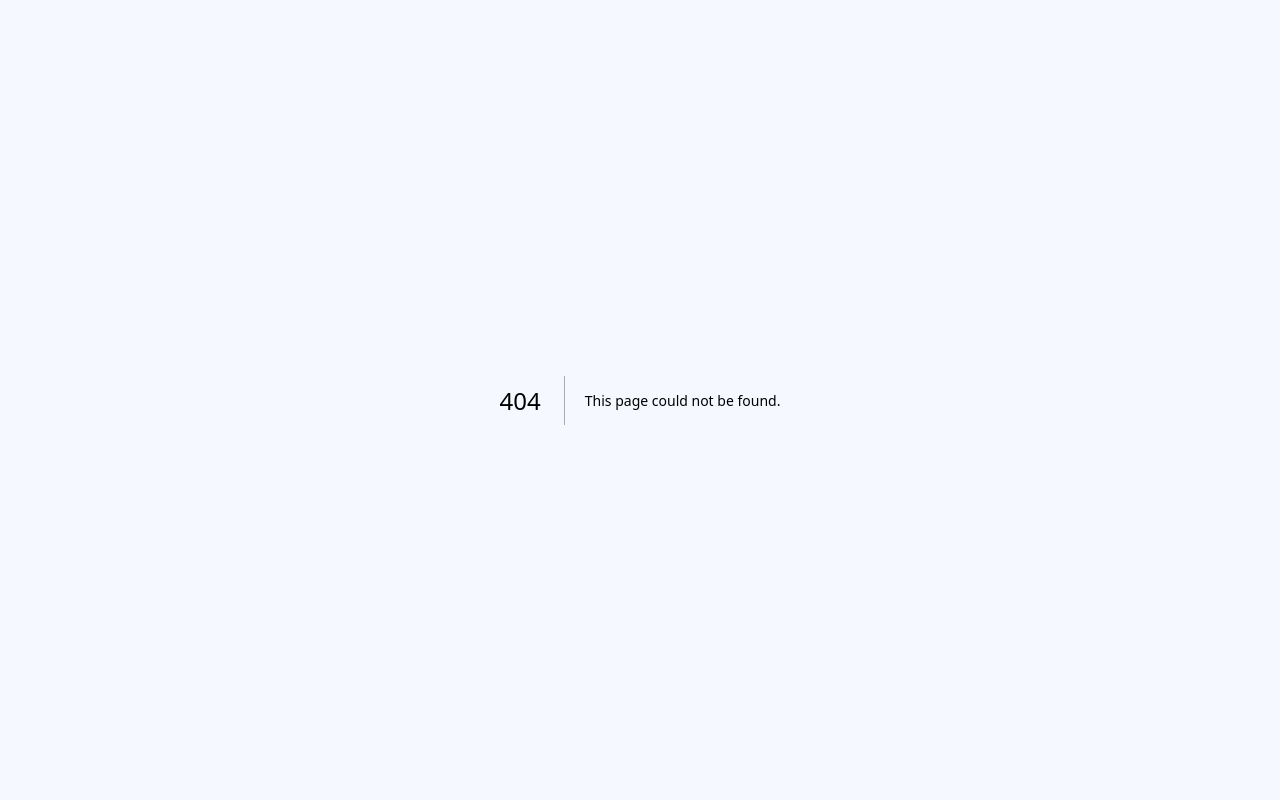
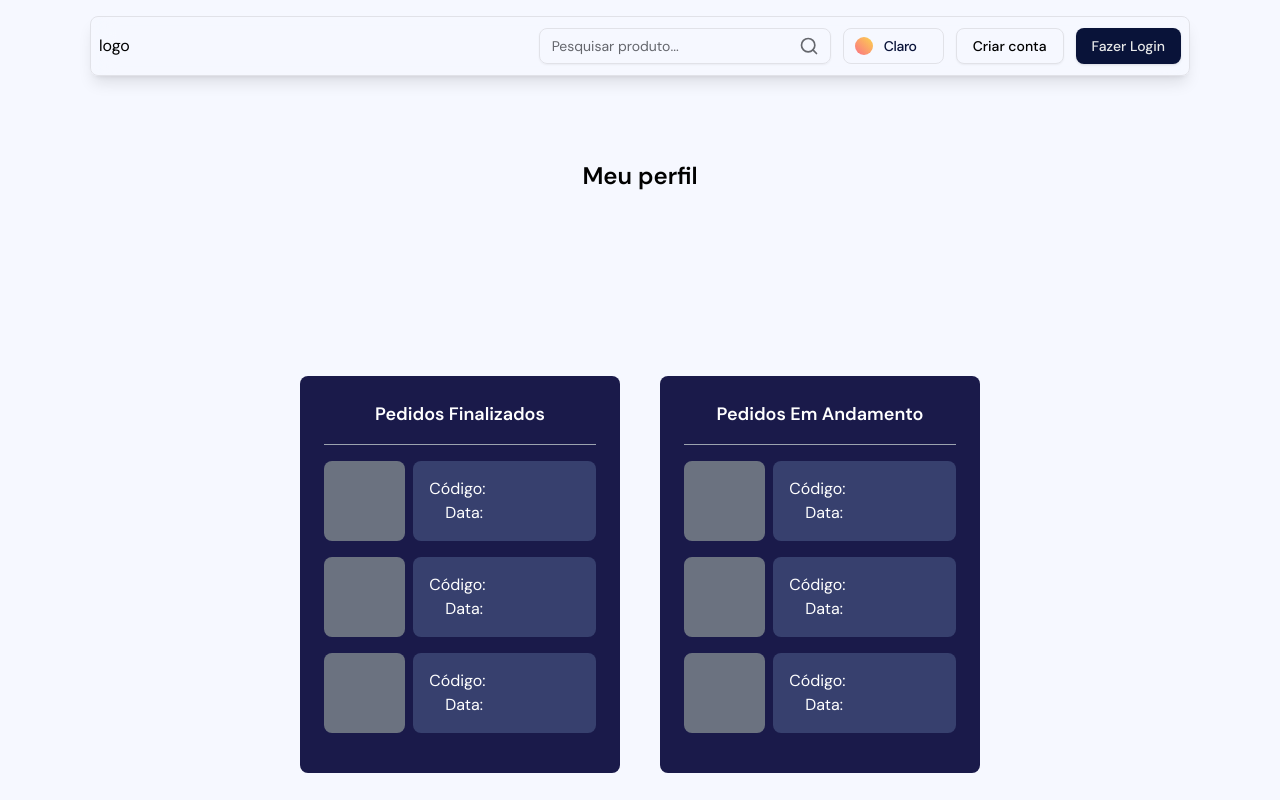
Before and after one commit to freitassdev/argo-frontend, a Next.js app: page /orders in a window 1280 px wide. Before the commit this address had no page. Built offline with nearby package versions, Linux system fonts and the light colour scheme.

Commit message:
fetch: SecondCommit

```diff
--- /dev/null
+++ b/src/app/orders/page.tsx
@@ -0,0 +1,67 @@
+"use client"
+import Navbar from './../../components/shared/navbar/navbar';
+
+export default function orders() {
+    return (
+        <div className="flex flex-col items-center">
+            <Navbar></Navbar>
+            <h2 className="text-2xl font-semibold mb-6 py-40">Meu perfil</h2>
+            <div className='flex flex-row gap-10'>
+                <div style={{backgroundColor: "#1a1a4a"}}  className=" text-white p-6 rounded-lg w-80">
+                    <h3 className="text-center text-lg font-semibold mb-4">Pedidos Finalizados</h3>
+                    <hr className="border-gray-400 mb-4" />
+                    <div className="">
+                        <div className="flex flex-row gap-2">
+                            <div style={{height:"80px"}} className="bg-gray-500 w-28 mb-4 py-4 rounded-lg"></div>
+                            <div style={{backgroundColor: "#37406e", height:"80px"}} className="flex flex-col space-x-4 p-4 w-60 rounded-lg">
+                                <p>Código:</p>
+                                <p>Data:</p>
+                            </div>
+                        </div>
+                        <div className="flex flex-row gap-2">
+                            <div style={{height:"80px"}} className="bg-gray-500 w-28 mb-4 py-4 rounded-lg"></div>
+                            <div style={{backgroundColor: "#37406e", height:"80px"}} className="flex flex-col space-x-4 p-4 w-60 rounded-lg">
+                                <p>Código:</p>
+                                <p>Data:</p>
+                            </div>
+                        </div>
+                        <div className="flex flex-row gap-2">
+                            <div style={{height:"80px"}} className="bg-gray-500 w-28 mb-4 py-4 rounded-lg"></div>
+                            <div style={{backgroundColor: "#37406e", height:"80px"}} className="flex flex-col space-x-4 p-4 w-60 rounded-lg">
+                                <p>Código:</p>
+                                <p>Data:</p>
+                            </div>
+                        </div>
+                    </div>
+                </div>
+                <div style={{backgroundColor: "#1a1a4a"}}  className=" text-white p-6 rounded-lg w-80">
+                    <h3 className="text-center text-lg font-semibold mb-4">Pedidos Em Andamento</h3>
+                    <hr className="border-gray-400 mb-4" />
+                    <div className="">
+                        <div className="flex flex-row gap-2">
+                            <div style={{height:"80px"}} className="bg-gray-500 w-28 mb-4 py-4 rounded-lg"></div>
+                            <div style={{backgroundColor: "#37406e", height:"80px"}} className="flex flex-col space-x-4 p-4 w-60 rounded-lg">
+                                <p>Código:</p>
+                                <p>Data:</p>
+                            </div>
+                        </div>
+                        <div className="flex flex-row gap-2">
+                            <div style={{height:"80px"}} className="bg-gray-500 w-28 mb-4 py-4 rounded-lg"></div>
+                            <div style={{backgroundColor: "#37406e", height:"80px"}} className="flex flex-col space-x-4 p-4 w-60 rounded-lg">
+                                <p>Código:</p>
+                                <p>Data:</p>
+                            </div>
+                        </div>
+                        <div className="flex flex-row gap-2">
+                            <div style={{height:"80px"}} className="bg-gray-500 w-28 mb-4 py-4 rounded-lg"></div>
+                            <div style={{backgroundColor: "#37406e", height:"80px"}} className="flex flex-col space-x-4 p-4 w-60 rounded-lg">
+                                <p>Código:</p>
+                                <p>Data:</p>
+                            </div>
+                        </div>
+                    </div>
+                </div>
+            </div>
+        </div>
+    )
+}
--- /dev/null
+++ b/src/app/updateProfile/page.tsx
@@ -0,0 +1,61 @@
+"use client"
+import Navbar from './../../components/shared/navbar/navbar';
+
+export default function updateProfile(){
+    return(
+    <div className="flex flex-col items-center py-8 min-h-screen">
+      <Navbar></Navbar>
+      <h2 className="text-2xl font-semibold mb-6 py-20">Atualizar meus dados</h2>
+      <div className="w-full max-w-4xl space-y-4">
+        <hr className="border-gray-400 mb-4" />
+
+        <div className="flex space-x-8">
+          <div style={{backgroundColor: "#1a1a4a"}} className="text-white p-6 rounded-lg w-2/3">
+            <h3 className="text-lg font-semibold mb-4">Informações pessoais</h3>
+            <div className="space-y-4">
+              <div>
+                <label className="block mb-1">Nome completo:</label>
+                <input style={{backgroundColor: "#37406e"}} type="text" value="Fulano de tal da silva" className="w-full p-2 rounded text-white"/>
+              </div>
+              <div>
+                <label className="block mb-1">Senha:</label>
+                <input style={{backgroundColor: "#37406e"}} type="password" value="MRTETAS"
+                className="w-full p-2 rounded text-white"/>
+              </div>
+              <div>
+                <label className="block mb-1">Data de nascimento:</label>
+                <input style={{backgroundColor: "#37406e"}} type="text" value="00/00/0000" className="w-full p-2 rounded text-white"/>
+              </div>
+              <div>
+                <label className="block mb-1">CPF:</label>
+                <input style={{backgroundColor: "#37406e"}} type="text" value="000.000.000-00" className="w-full p-2 rounded text-white"
+                />
+              </div>
+            </div>
+          </div>
+
+          <div  style={{backgroundColor: "#1a1a4a"}} className="text-white p-6 rounded-lg w-1/3">
+            <h3 className="text-lg font-semibold mb-4">Contatos</h3>
+            <div className="space-y-4">
+              <div>
+                <label className="block mb-1">Email pessoal</label>
+                <input style={{backgroundColor: "#37406e"}} type="text" value="testedeemail@gmail.com" className="w-full p-2 rounded text-white"
+                />
+              </div>
+              <div>
+                <label className="block mb-1">Telefone Celular</label>
+                <input style={{backgroundColor: "#37406e"}}type="text" value="(00) 00000-0000"  className="w-full p-2 rounded text-white"
+                />
+              </div>
+              <div>
+                <label className="block mb-1">Telefone Comercial</label>
+                <input style={{backgroundColor: "#37406e"}} type="text" value="(00) 00000-0000" className="w-full p-2 rounded text-white"
+                />
+              </div>
+            </div>
+          </div>
+        </div>
+      </div>
+    </div>
+    )
+}
```
